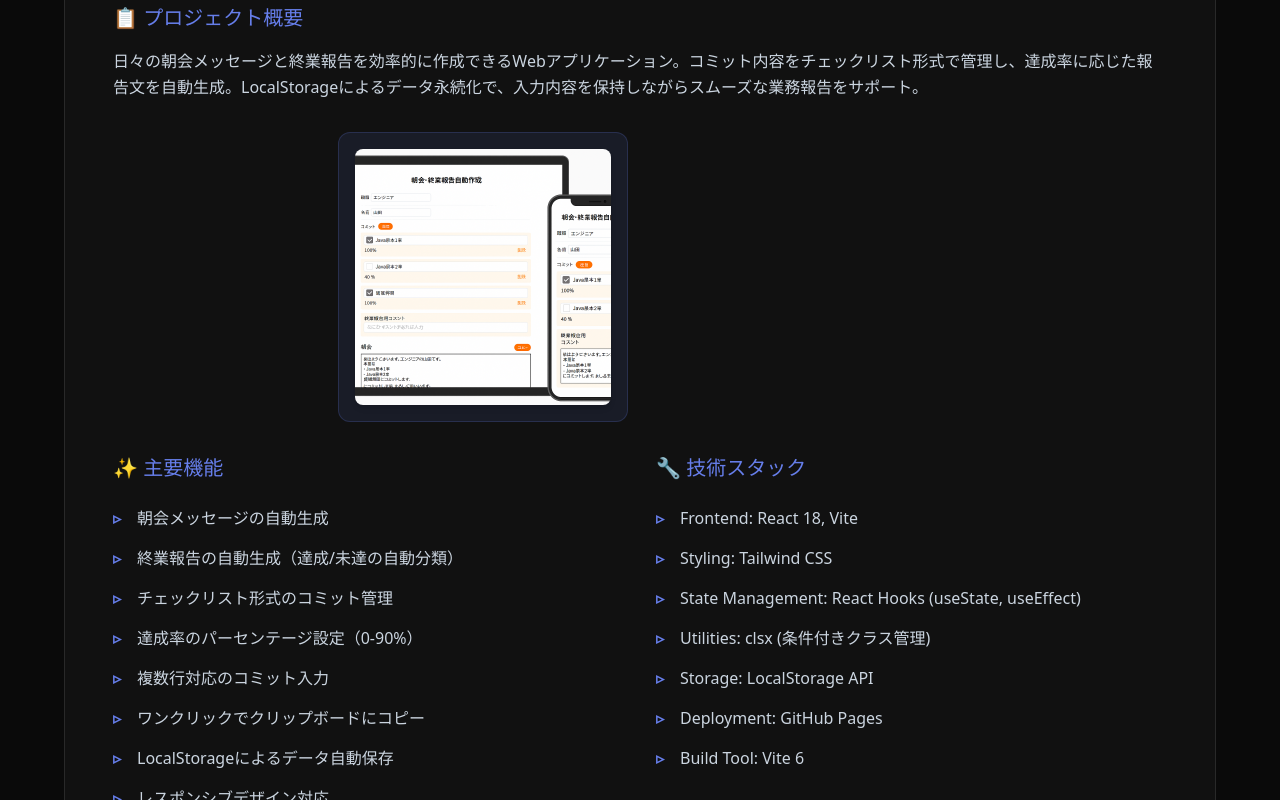
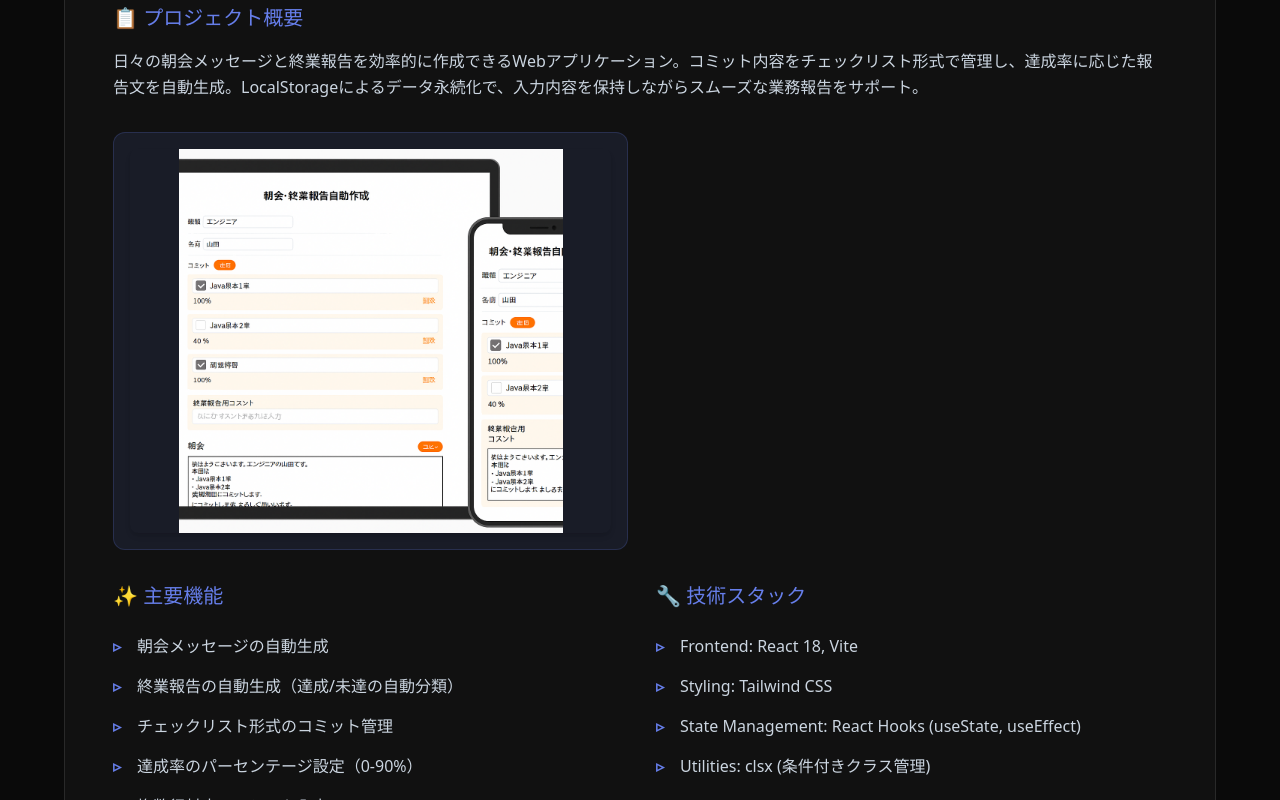
Before and after one commit to morimori-moribayashi/portfolio-1, a React (Vite) app in the folder portfolio/: page / in a window 1280 px wide. Shown: the part 2660-3460 px from the top of the page. Built offline with nearby package versions, Linux system fonts and the light colour scheme.

Commit message:
モック画像を拡大

```diff
--- a/portfolio/src/components/ProjectDetails.tsx
+++ b/portfolio/src/components/ProjectDetails.tsx
@@ -67,14 +67,14 @@ const ProjectDetail = ({ icon, title, subtitle, overview, features, techStack, c
                 </div>
 
                 {images && images.length > 0 && (
-                    <div className="mb-8 flex justify-center">
+                    <div className="mb-8">
                         <div className="grid grid-cols-1 md:grid-cols-2 gap-6">
                             {images.map((image, index) => (
-                                <div key={index} className="bg-[#667eea]/10 p-4 rounded-xl border border-[#667eea]/20 flex justify-center items-center">
+                                <div key={index} className="bg-[#667eea]/10 p-4 rounded-xl border border-[#667eea]/20">
                                     <img
                                         src={image}
                                         alt={`${title} - 画像 ${index + 1}`}
-                                        className="w-full h-64 object-contain rounded-lg shadow-md"
+                                        className="w-full h-80 md:h-96 object-contain rounded-lg shadow-md"
                                     />
                                 </div>
                             ))}
```
